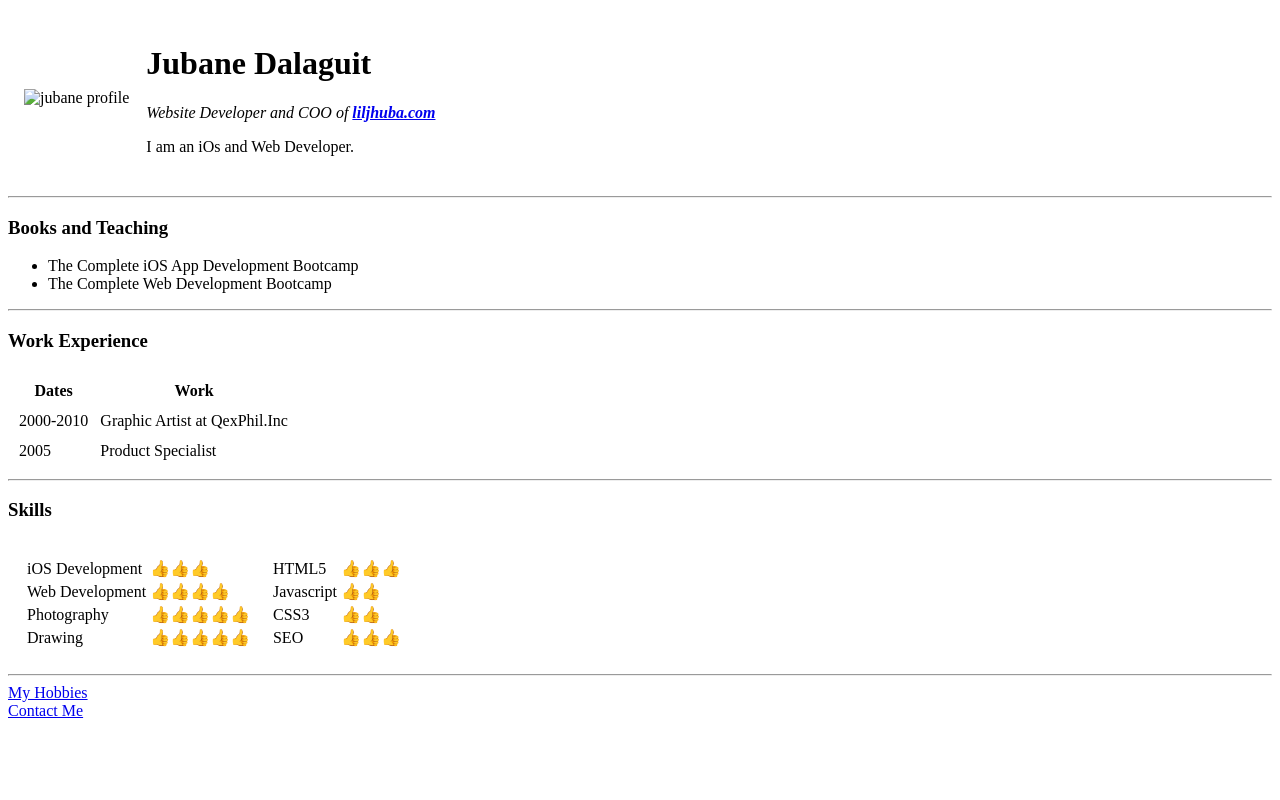
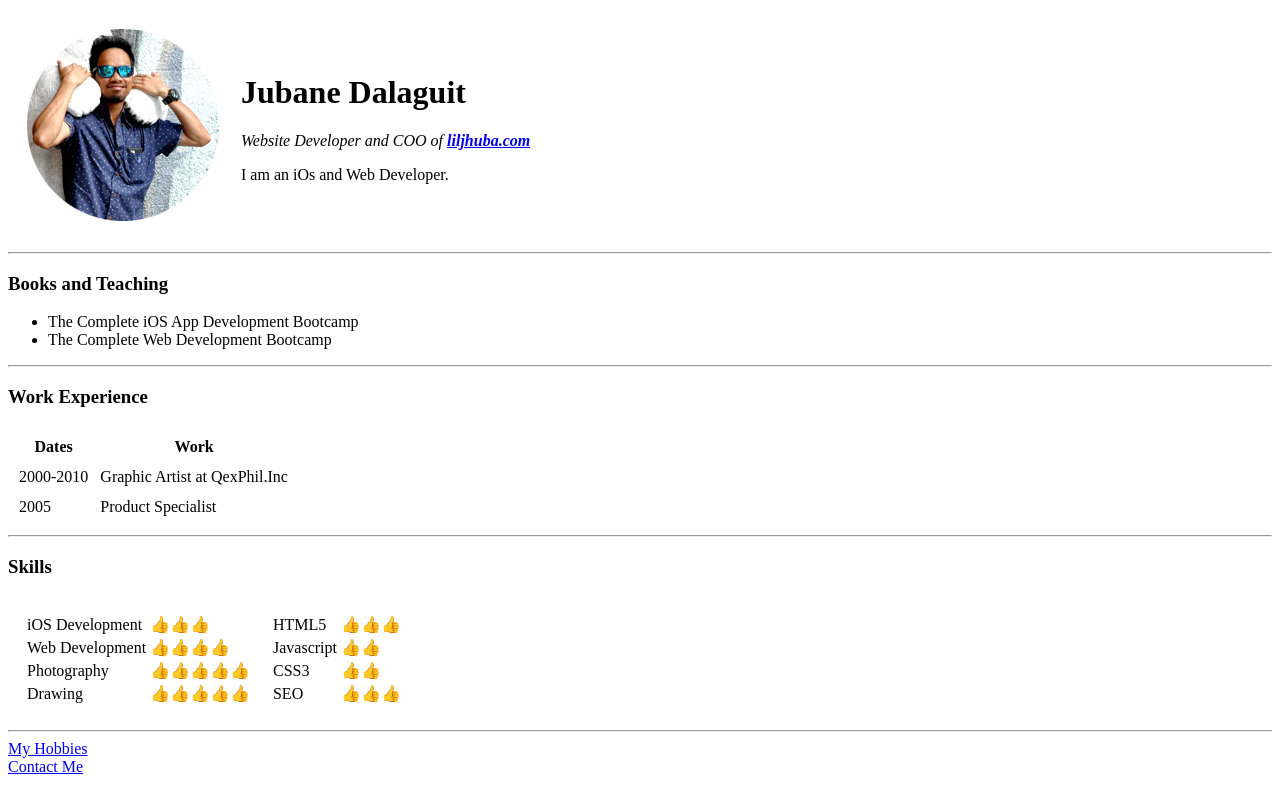
Before and after one commit to Jubane/cv, a plain HTML site: page index.html in a window 1280 px wide. Drawn offline with Linux system fonts and the light colour scheme.

Commit message:
Update index.html

```diff
--- a/index.html
+++ b/index.html
@@ -9,7 +9,7 @@
 <body>
   <table cellspacing="15">
     <tr>
-      <td><img src="images/jubane.png" alt="jubane profile"></td>
+      <td><img src="jubane.png" alt="jubane profile"></td>
       <td>
         <h1>Jubane Dalaguit</h1>
         <p><em>Website Developer and COO of <strong><a href="https://liljhuba.com/">liljhuba.com</a></strong></em></p>
```
